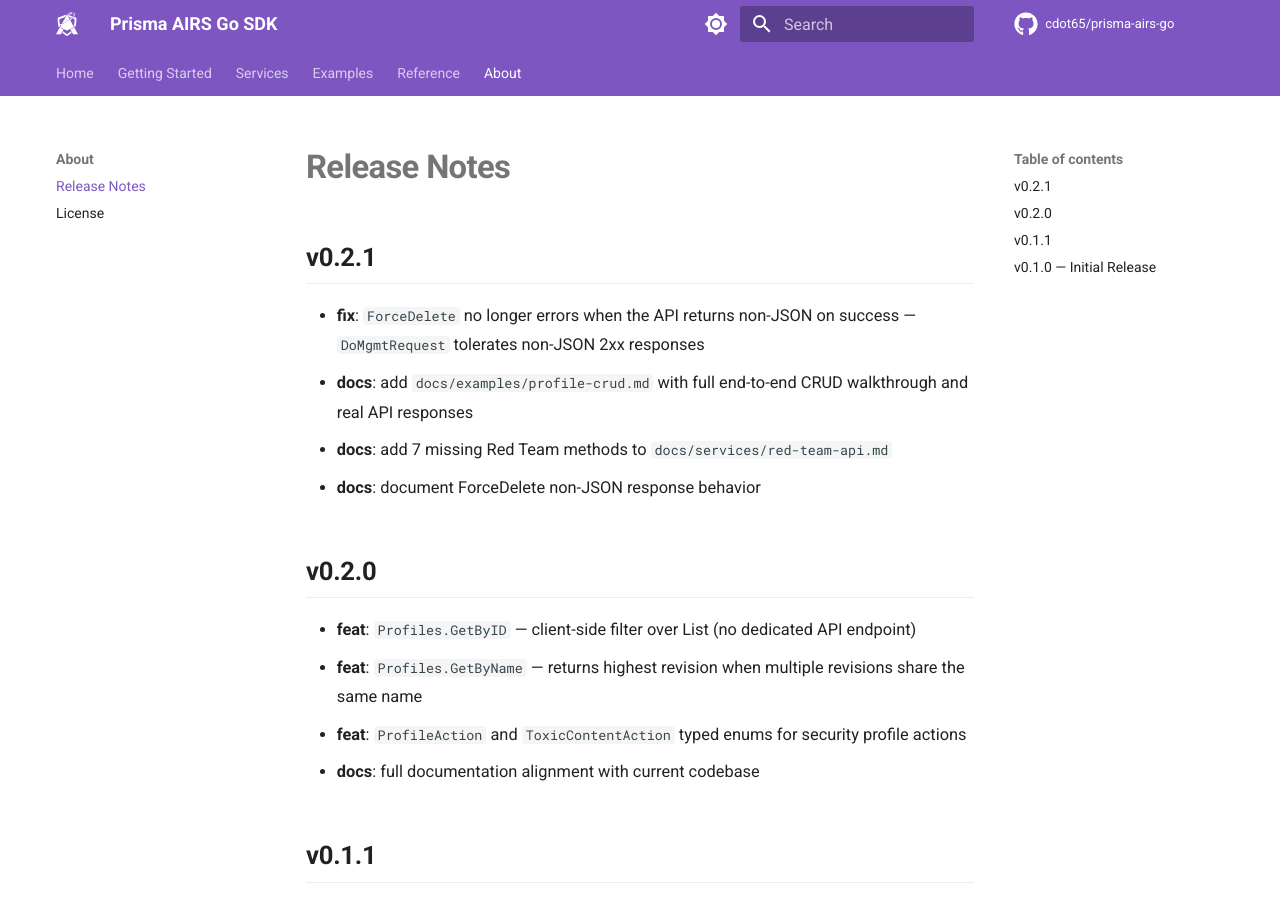
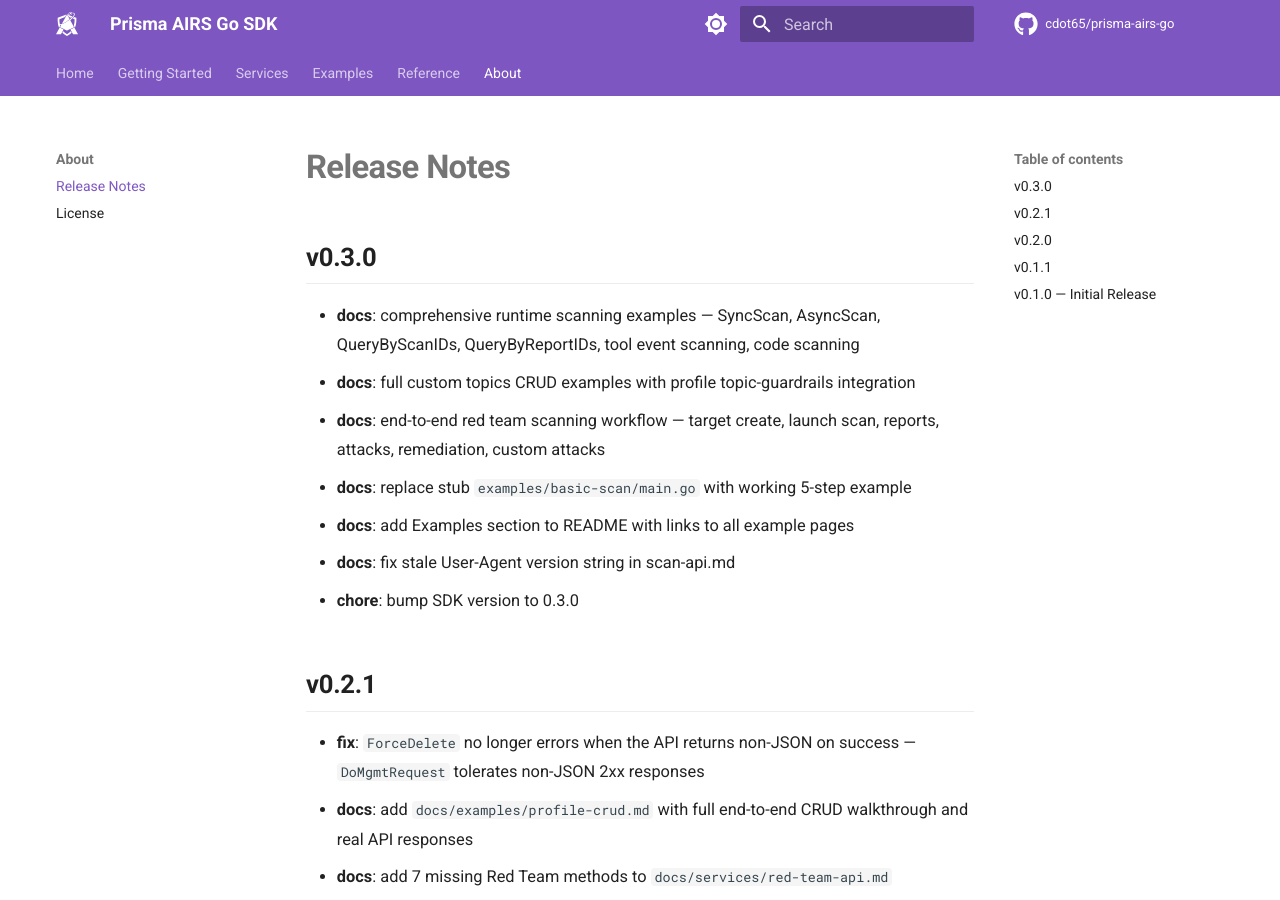
Before and after one commit to cdot65/prisma-airs-go, an MkDocs documentation site: the page built from docs/about/release-notes.md, in a window 1280 px wide and 900 px high. Built offline with MkDocs 1.6.1 and Material for MkDocs 9.7.7, drawn with Linux system fonts in a browser that asks for light colours; comment, search, counter and statistics services are not loaded.

Commit message:
chore: bump version to v0.3.0, update README and docs (#76)
- bump SDK version constant to 0.3.0
- add Examples section to README with links to all example pages
- fix stale User-Agent version in scan-api.md
- add v0.3.0 release notes
- update api-reference.md version

````diff
--- a/docs/about/release-notes.md
+++ b/docs/about/release-notes.md
@@ -1,4 +1,14 @@
 # Release Notes
+
+## v0.3.0
+
+- **docs**: comprehensive runtime scanning examples — SyncScan, AsyncScan, QueryByScanIDs, QueryByReportIDs, tool event scanning, code scanning
+- **docs**: full custom topics CRUD examples with profile topic-guardrails integration
+- **docs**: end-to-end red team scanning workflow — target create, launch scan, reports, attacks, remediation, custom attacks
+- **docs**: replace stub `examples/basic-scan/main.go` with working 5-step example
+- **docs**: add Examples section to README with links to all example pages
+- **docs**: fix stale User-Agent version string in scan-api.md
+- **chore**: bump SDK version to 0.3.0
 
 ## v0.2.1
 
--- a/docs/reference/api-reference.md
+++ b/docs/reference/api-reference.md
@@ -41,7 +41,7 @@
 ### Constants
 
 ```go
-const Version = "0.2.1"
+const Version = "0.3.0"
 
 // Content limits
 const (
--- a/docs/services/scan-api.md
+++ b/docs/services/scan-api.md
@@ -132,7 +132,7 @@
 
 - **Retries:** Up to 5 retries with exponential backoff and full jitter
 - **Retryable status codes:** 500, 502, 503, 504
-- **User-Agent:** `PAN-AIRS/0.1.0-go-sdk`
+- **User-Agent:** `PAN-AIRS/{version}-go-sdk`
 
 ## Response Types
 
````
Also changed, not shown: README.md (+17 -0 lines), 1 other file.
